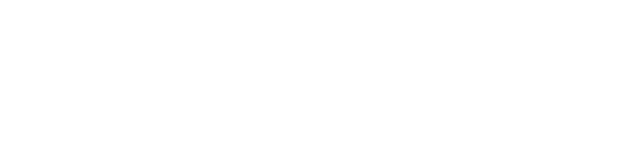
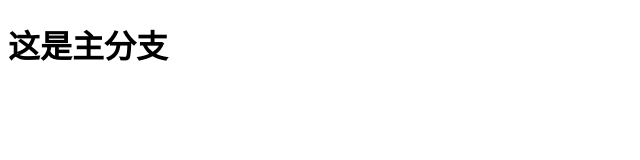
Before and after one commit to helloSummerCc/HelloSummerCc, a plain HTML site: page index.html in a window 1280 px wide. Shown: the whole page, without its empty margins (0-640 px from the left). Drawn offline with Linux system fonts and the light colour scheme.

Commit message:
主分支修改  cc

```diff
--- a/index.html
+++ b/index.html
@@ -5,6 +5,6 @@
     <title></title>
   </head>
   <body>
-
+    <h1>这是主分支</h1>
   </body>
 </html>
```
